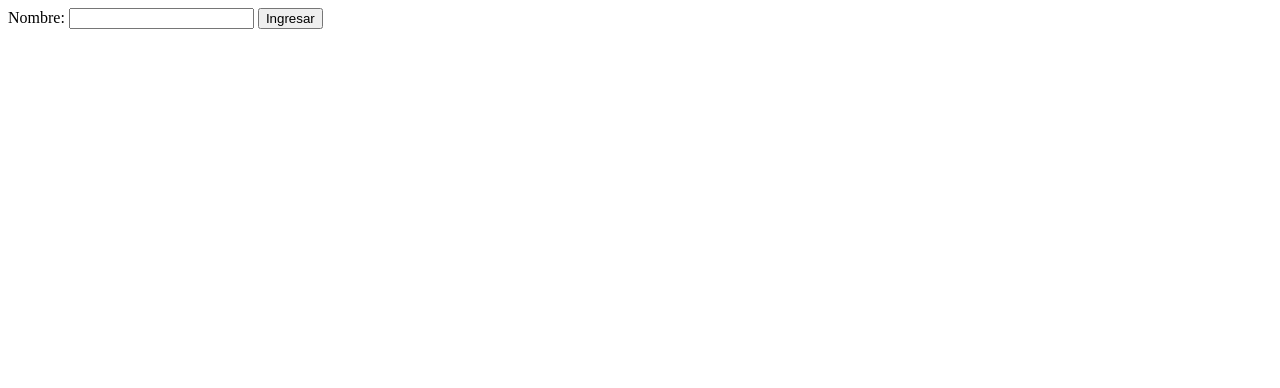
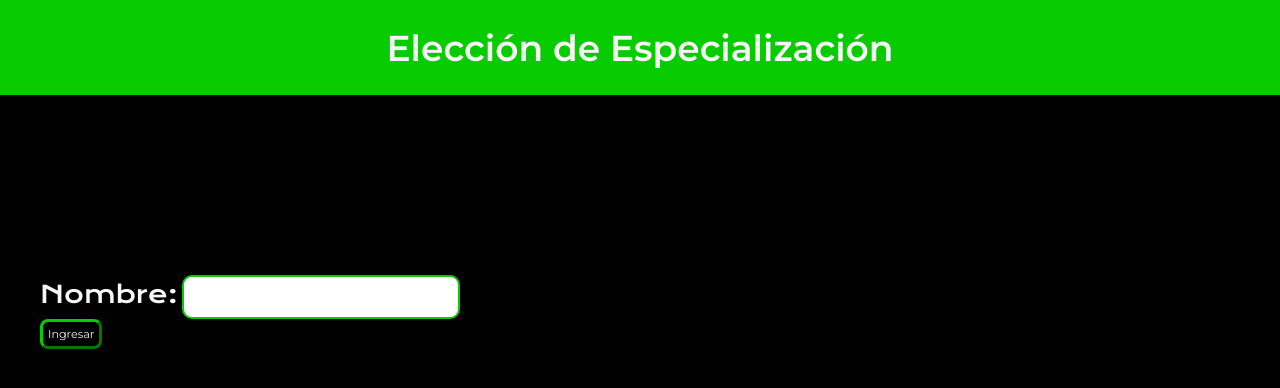
Before and after one commit to JSantiagoRojo/Day-3, a plain HTML site: page index.html in a window 1280 px wide. Both pictures are taken after a click on the button "Comenzar". Drawn offline with nearby package versions, Linux system fonts and the light colour scheme.

Commit message:
Actualizacion css

```diff
--- a/index.html
+++ b/index.html
@@ -1,20 +1,29 @@
 <!DOCTYPE html>
-<html lang="en">
+<html lang="es-mx">
+
 <head>
     <meta charset="UTF-8">
     <meta name="viewport" content="width=device-width, initial-scale=1.0">
-    <title>Document</title>
+    <title>Elección</title>
+    <link rel="stylesheet" href="style.css">
 </head>
+
 <body>
-   <button id="Comenzar">Comenzar</button>
 
-      <div id="formularioNombre" style="display:none">
-       <label for="nombre">Nombre:</label>
-       <input type="text" id="nombre">
-       <button id="IngresarNombre">Ingresar</button>
+    <header class="header">
+        <p class="header_contenido">Elección de Especialización</p>
+    </header>
+
+    <main class="contenido">
+        <button class="boton_comenzar" id="Comenzar">Comenzar</button>
+
+        <div class="contenido_primera_eleccion" id="formularioNombre" style="display:none">
+            <label class="nombre" for="nombre">Nombre:</label>
+            <input class="caja_input" type="text" id="nombre">
+            <button class="boton_ingresar" id="IngresarNombre">Ingresar</button>
         </div>
 
-<button id="Iniciar"style="display:none">Iniciar</button>
+        <button class="boton_iniciar" id="Iniciar"style="display:none">Iniciar</button>
 
         <div id="Elecciones" style="display:none">
             <p>1. Front-End</p>
@@ -48,9 +57,10 @@
             <input type="text" id="respuesta">
             <button id="Agregar">Agregar</button>
         </div>
-<button id="Reiniciar"style="display:none">Reiniciar</button>
 
+        <button class="boton_reiniciar" id="Reiniciar"style="display:none">Reiniciar</button>
 
+</main>
     <script src="app.js"></script>
 </body>
 </html>
--- /dev/null
+++ b/style.css
@@ -0,0 +1,155 @@
+@import url('https://fonts.googleapis.com/css2?family=Krona+One&family=Montserrat:ital,wght@0,100..900;1,100..900&display=swap');
+
+:root{
+
+    /*Colores*/
+    --color-primario: #000000;
+    --color-secundario: #F6F6F6;
+    --color-terciario: #08CB00;
+    --color-hover: #272727;
+    /*Fuentes*/
+    --fuente-montserrat: "montserrat", sans-serif;
+    --fuente-krona: "Krona One", sans-serif;
+    --tamaño-fuente-1: 1.5rem;
+    --tamaño-fuente-2: 2.25rem;
+}
+
+*{
+    padding: 0;
+    margin: 0;
+}
+
+.header{
+    display: flex;
+    align-items: center;
+    justify-content: center;
+    padding: 2% 2% 2% 2%;
+    background-color: #08CB00;
+}
+
+.header_contenido{
+    display: flex;
+    font-size: var(--tamaño-fuente-2);
+    font-family: var(--fuente-montserrat);
+    font-weight: 600;
+}
+
+body {
+    background-color: var(--color-primario) ;
+    color : var(--color-secundario);
+    box-sizing: border-box;
+}
+
+.boton_comenzar{
+    /*display: flex;
+    padding: 10px 10px;
+    align-items: center;
+    background-color: var(--color-primario) ;
+    color :var(--color-secundario);
+    border-width: 3px;
+    box-sizing: border-box;
+    border-radius: 8px;
+    font-size: 1.5rem;
+
+    border-color: var(--color-terciario);*/
+    font-family: "montserrat", sans-serif;
+    padding: 12px 30px;
+    border-radius: 25px;
+    border: 2px solid var(--color-terciario);
+    transition: all 0.3s ease;
+    display: flex;
+    align-items: center;
+    justify-content: center;
+    cursor: pointer;
+}
+
+.boton_comenzar:hover{
+     background-color: var(--color-hover);
+     transform: scale(1.05);
+}
+
+.contenido{
+   /* border: 5px;
+    display: flex;
+    align-items: center;
+    padding: 25% 10%;
+    gap: 5%;
+    justify-content: center;*/
+    display: flex;
+    flex-direction: column;
+    align-items: center; /* Todo centrado horizontalmente */
+    gap: 20px; /* Espacio entre elementos */
+    margin-top: 30px;
+    position: relative; /* Para poder posicionar el botón y formulario absoluto */
+}
+
+.contenido_primera_eleccion{
+    /*display: flex;
+    align-items: start;
+    padding: 5% 15%;
+    justify-content: space-between;*/
+    position: absolute;      /* Lo saca del flujo */
+    top: 150px;              /* Ajusta según lo que necesites */
+    left: 40px;                 /* Pegado al borde izquierdo */
+    display: flex;
+    flex-direction: column;
+    gap: 10px;
+
+}
+
+.nombre{
+    font-size: var(--tamaño-fuente-1);
+    font-family: var(--fuente-krona);
+    color: var(--color-secundario);
+}
+
+.caja_input{
+    font-family: var(--fuente-krona);
+    padding: 2%;
+    width: 250px;
+    padding: 10px 12px;
+    border: 2px solid var(--color-terciario);
+    border-radius: 10px;
+    transition: all 0.3s ease;
+   /* border: 2px solid var(--color-terciario);
+    border-radius: 5px;*/
+    font-size: 1rem;
+}
+
+.boton_ingresar{
+    display: flex;
+    padding: 5px 5px;
+    align-items: center;
+    background-color: var(--color-primario) ;
+    color :var(--color-secundario);
+    box-sizing: border-box;
+    border-radius: 8px;
+    border-width: 3px;
+    font-size: 0.7rem;
+    font-family: "montserrat", sans-serif;
+    border-color: var(--color-terciario);
+    transition: 0.3s ease;
+    cursor: pointer;
+
+}
+
+
+.boton_iniciar{
+    display: flex;
+    padding: 10px 10px;
+    align-items: center;
+    background-color: var(--color-primario) ;
+    color :var(--color-secundario);
+    box-sizing: border-box;
+    border-radius: 8px;
+    border-width: 3px;
+    font-size: 1.5rem;
+    font-family: "montserrat", sans-serif;
+    border-color: var(--color-terciario);
+    transition: 0.3s ease;
+    cursor: pointer;
+}
+.boton_iniciar:hover{
+     background-color: var(--color-hover);
+     transform: scale(1.05);
+}
```
Lines whose indentation alone changed are shown as unchanged.
